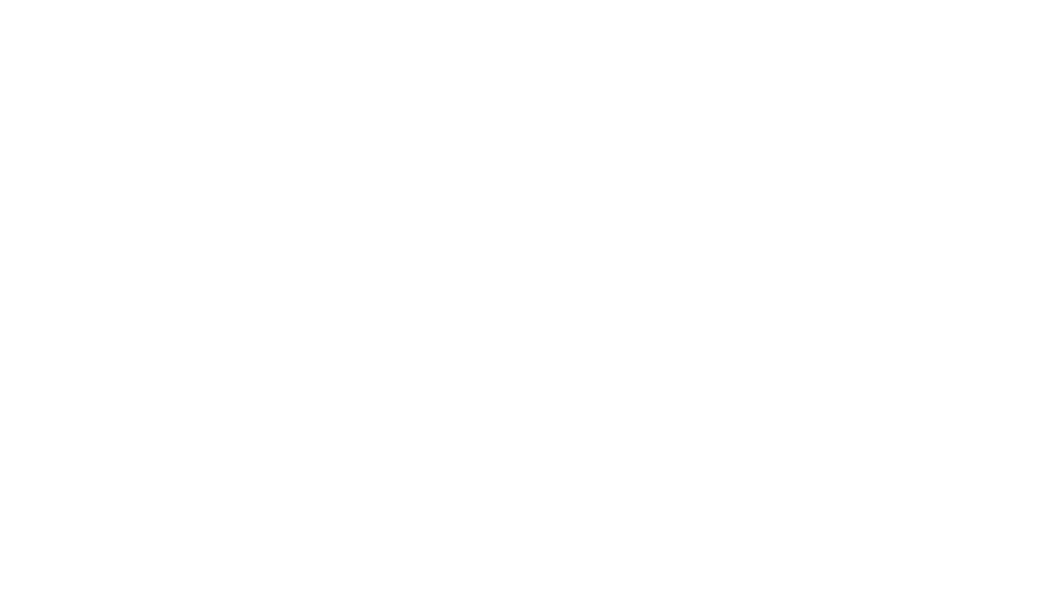
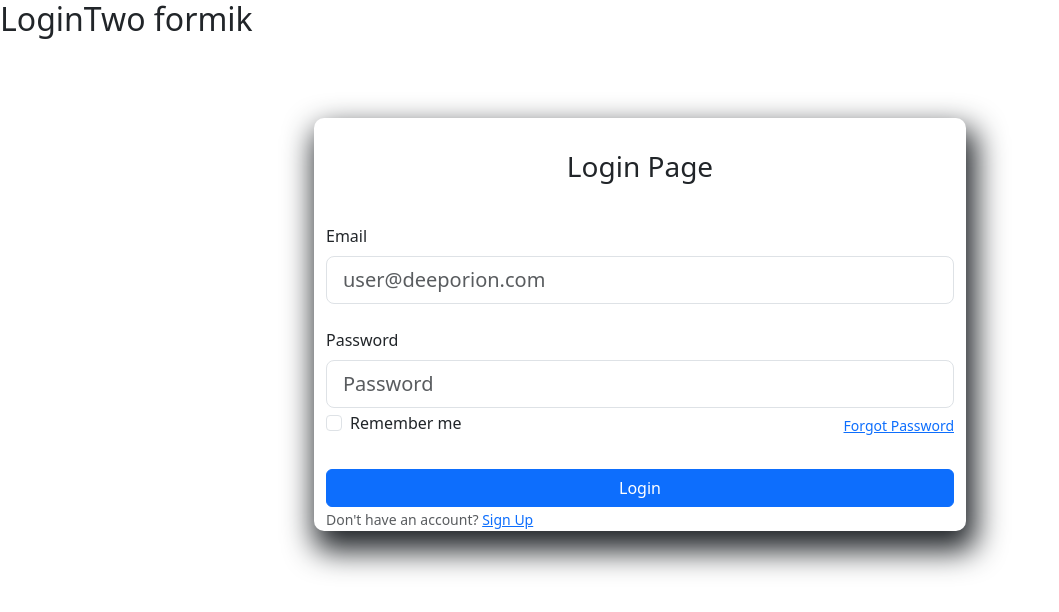
Before and after one commit to Deeporion-Technology-Private-Limited/portfolio1, a React (Create React App) app: page /LoginTwo in a window 1280 px wide. Before the commit this address had no page. Shown: the top 612 px of the page, without its empty margins (0-1059 px from the left). Built offline with nearby package versions, Linux system fonts and the light colour scheme.

Commit message:
login and scss changes

```diff
--- a/src/pages/authantication/ForgotPassword.jsx
+++ b/src/pages/authantication/ForgotPassword.jsx
@@ -3,11 +3,28 @@ import Form from "react-bootstrap/Form";
 import { Button, Row, Col } from "react-bootstrap";
 import { Link } from "react-router-dom";
 import { common } from "../../configJson /common";
+import { useFormik } from "formik";
+import * as Yup from "yup"
+
+const initialValues = {
+  email: ""
+};
+
+const forgotSchema = Yup.object({
+    email: Yup.string().email().required("Please enter a valid email address")
+})
 
 export default function ForgotPassword() {
+  const {values, errors, touched ,handleBlur, handleChange, handleSubmit} = useFormik({
+    initialValues: initialValues,
+    validationSchema: forgotSchema,
+    onSubmit: (values) => {
+      console.log("Forgot password", values);
+    },
+  });
   return (
     <>
-      <Form>
+      <Form onSubmit={handleSubmit}>
         <div>
           <Row>
             {/* {t('key')} */}
@@ -23,7 +40,12 @@ export default function ForgotPassword() {
                   type="email"
                   placeholder="user@deeporion.com"
                   size="lg"
+                  name="email"
+                  value={values.email}
+                  onChange={handleChange}
+                  onBlur={handleBlur}
                 />
+                { errors.email && touched.email ? (<Form.Label className="label-error">*{errors.email}</Form.Label>): null }
               </Form.Group>
               <br />
               <Button className="login-button" type="submit">
--- /dev/null
+++ b/src/pages/authantication/LoginTwo.jsx
@@ -0,0 +1,104 @@
+import React from "react";
+import { useFormik } from "formik";
+import * as Yup from "yup"
+import Form from "react-bootstrap/Form";
+import { Button, Row, Col } from "react-bootstrap";
+import { Link } from "react-router-dom";
+import { common } from "../../configJson /common";
+
+const initialValues = {
+  email: "",
+  password: "",
+};
+
+const loginSchema = Yup.object({
+    email: Yup.string().email().required("Please enter a valid email address"),
+    password: Yup.string().min(6).required("Please enter a valid password")
+})
+
+export default function LoginTwo() {
+  const {values, errors, touched ,handleBlur, handleChange, handleSubmit} = useFormik({
+    initialValues: initialValues,
+    validationSchema: loginSchema,
+    onSubmit: (values) => {
+      console.log("onsubmit values", values);
+    },
+  });
+  return (
+    <>
+      <h2>LoginTwo formik </h2>
+
+      <Form onSubmit={handleSubmit}>
+        <div
+          className="main-container"
+          style={{ width: "100%", marginTop: "5rem" }}
+        >
+          <Row>
+            {/* {t('key')}  */}
+            <Col lg={3}></Col>
+            <Col xl={6} className="center-column">
+              <div className="h-tag">
+                <h3>{common.LoginPageTitle}</h3>
+              </div>
+              <Form.Group>
+                <Form.Label size="lg" className="form-label">
+                  {common.Email}
+                </Form.Label>
+                <br />
+                <Form.Control
+                  type="email"
+                  name="email"
+                  placeholder="user@deeporion.com"
+                  size="lg"
+                  value={values.email}
+                  onChange={handleChange}
+                  onBlur={handleBlur}
+                />
+                { errors.email && touched.email ? (<Form.Label className="label-error">*{errors.email}</Form.Label>): null }
+              </Form.Group>
+              <br />
+              <Form.Group>
+                <Form.Label className="form-label">
+                  {common.Password}
+                </Form.Label>
+                <br />
+                <Form.Control
+                  type="Password"
+                  name="password"
+                  placeholder="Password"
+                  size="lg"
+                  value={values.password}
+                  onChange={handleChange}
+                  onBlur={handleBlur}
+                />
+                { errors.password && touched.password ? (<Form.Label className="label-error">*{errors.password}</Form.Label>) : null}
+                <Form.Group className="forgot-remember">
+                  <div
+                    style={{ display: "flex", justifyContent: "space-between" }}
+                  >
+                    <Form.Check
+                      type="checkbox"
+                      label="Remember me"
+                      name="checkbox"
+
+                    />
+                    <Form.Text>
+                      <Link to="/ForgotPassword">{common.ForgotPassword}</Link>
+                    </Form.Text>
+                  </div>
+                </Form.Group>
+                <Button className="login-button" type="submit ">
+                  {common.Login}
+                </Button>
+              </Form.Group>
+              <Form.Text className="signup-link">
+                Don't have an account? <Link to="/Signup">{common.Signup}</Link>
+              </Form.Text>
+            </Col>
+            <Col lg={3}></Col>
+          </Row>
+        </div>
+      </Form>
+    </>
+  );
+}
--- a/src/pages/authantication/Signup.jsx
+++ b/src/pages/authantication/Signup.jsx
@@ -2,19 +2,36 @@ import Form from "react-bootstrap/Form";
 import { Button, Row, Col } from "react-bootstrap";
 import { Link } from "react-router-dom";
 import { common } from "../../configJson /common";
-import { useState } from "react";
+// import { useState } from "react";
+import { useFormik } from "formik";
+import * as Yup from "yup"
+
+const initialValues = {
+  name: "",
+  email: "",
+  password: "",
+};
+
+const signUpSchema = Yup.object({
+  name: Yup.string().min(3).max(25).required("Please Enter name"),
+  email: Yup.string().required("Please Enter Email"),
+  password: Yup.string().min(6).required("Please Enter Password")
+});
 
 export default function Signup() {
-  const [checked, setChecked] = useState(false);
+  const { values, errors, touched, handleSubmit, handleBlur, handleChange } =
+    useFormik({
+      initialValues: initialValues,
+      validationSchema: signUpSchema,
+      onSubmit: (values) => {
+        console.log("Signup", values);
+      },
+    });
 
-  const handleChange = (event) => {
-    setChecked(event.target.checked);
-  };
-
-  console.log("SignUP checked", checked);
+  // const [checked, setChecked] = useState(false);
   return (
     <>
-      <Form>
+      <Form onSubmit={handleSubmit}>
         <div>
           <Row>
             <Col lg={3}></Col>
@@ -30,7 +47,15 @@ export default function Signup() {
                   placeholder="User Name"
                   name="name"
                   size="lg"
+                  value={values.name}
+                  onChange={handleChange}
+                  onBlur={handleBlur}
                 />
+                {errors.name && touched.name ? (
+                  <Form.Label className="label-error">
+                    *{errors.name}
+                  </Form.Label>
+                ) : null}
               </Form.Group>
               <Form.Group>
                 <Form.Label size="lg" className="form-label">
@@ -42,7 +67,11 @@ export default function Signup() {
                   name="email"
                   placeholder="user@deeporion.com"
                   size="lg"
+                  value={values.email}
+                  onChange={handleChange}
+                  onBlur={handleBlur}
                 />
+                 { errors.email && touched.email ? (<Form.Label className="label-error">*{errors.email}</Form.Label>): null }
               </Form.Group>
               <br />
               <Form.Group>
@@ -51,11 +80,15 @@ export default function Signup() {
                 </Form.Label>
                 <br />
                 <Form.Control
-                  type="Password"
+                  type="password"
                   placeholder="Enter Password"
                   name="password"
                   size="lg"
+                  value={values.password}
+                  onChange={handleChange}
+                  onBlur={handleBlur}
                 />
+                 { errors.password && touched.password ? (<Form.Label className="label-error">*{errors.password}</Form.Label>) : null}
                 <Form.Group className="forgot-remember">
                   <Form.Check
                     type="checkbox"
@@ -63,7 +96,9 @@ export default function Signup() {
                     onChange={handleChange}
                   />
                 </Form.Group>
-                <Button className="login-button" type="submit">{common.Signup}</Button>
+                <Button className="login-button" type="submit">
+                  {common.Signup}
+                </Button>
               </Form.Group>
               <Form.Text>
                 Already have an account? <Link to="/">{common.Login}</Link>
--- a/src/routes/Index.jsx
+++ b/src/routes/Index.jsx
@@ -4,7 +4,7 @@ import Login from "../pages/authantication/Login";
 import Signup from "../pages/authantication/Signup";
 import ForgotPassword from "../pages/authantication/ForgotPassword";
 import Home from "../components/Home";
-// import LoginTwo from "../components/LoginTwo";
+import LoginTwo from "../pages/authantication/LoginTwo";
 
 export default function Index() {
   // const isAuthenticated = true;
@@ -14,7 +14,7 @@ export default function Index() {
       <Routes>
         <Route path="/" element={<Home />}></Route>
         <Route path="/Login" element={<Login />}></Route>
-        {/* <Route path="/LoginTwo" element={<LoginTwo />} /> */}
+        <Route path="/LoginTwo" element={<LoginTwo />} />
         <Route path="/Signup" element={<Signup />}></Route>
         <Route path="/ForgotPassword" element={<ForgotPassword />}></Route>
         {/* <PrivateRoute exact path="/" component={Home} isAuthenticated={isAuthenticated} /> */}
--- a/src/scss/index.scss
+++ b/src/scss/index.scss
@@ -46,3 +46,7 @@
     @include htag;
 
 }
+.label-error{
+    color:red;
+
+}
```
